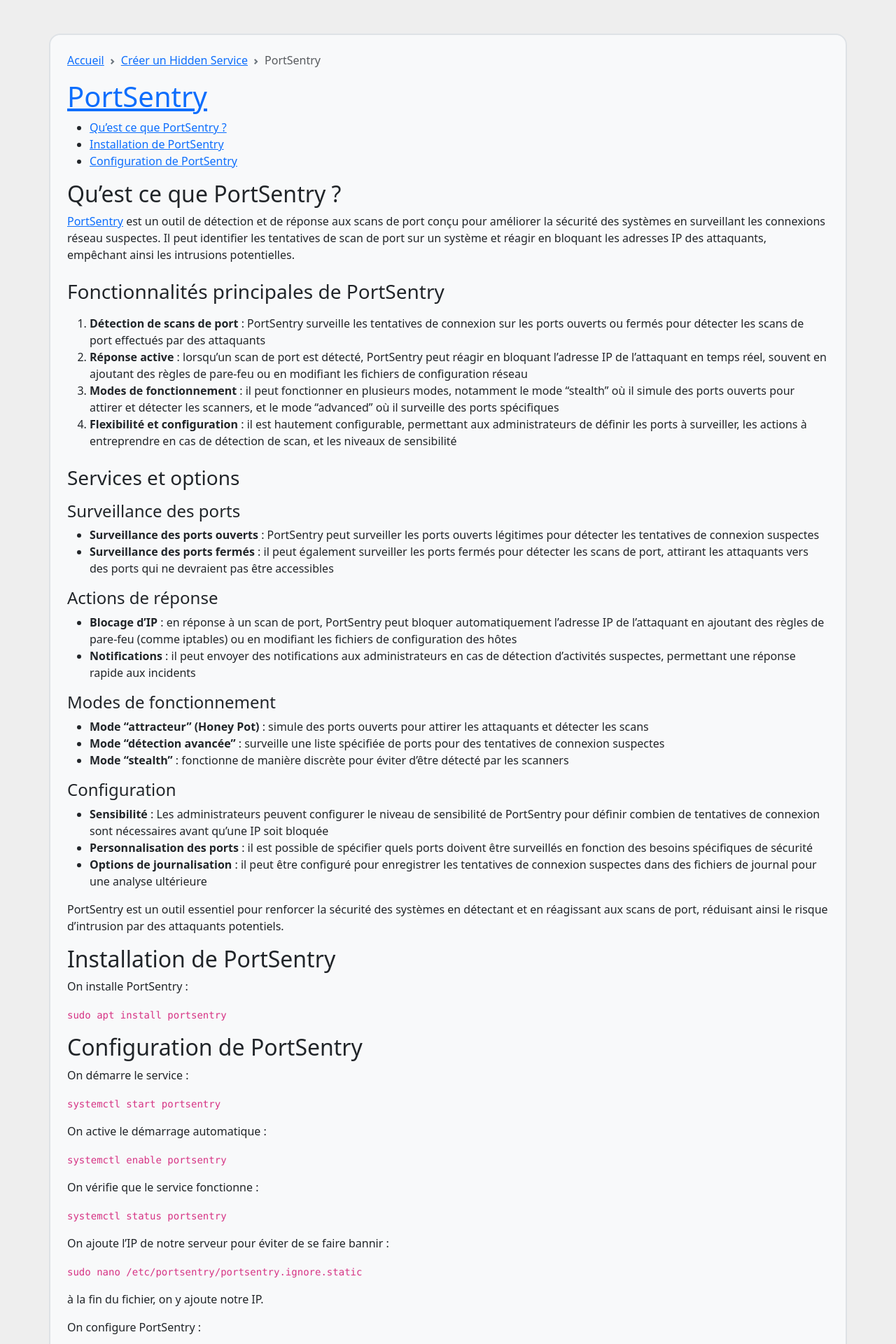
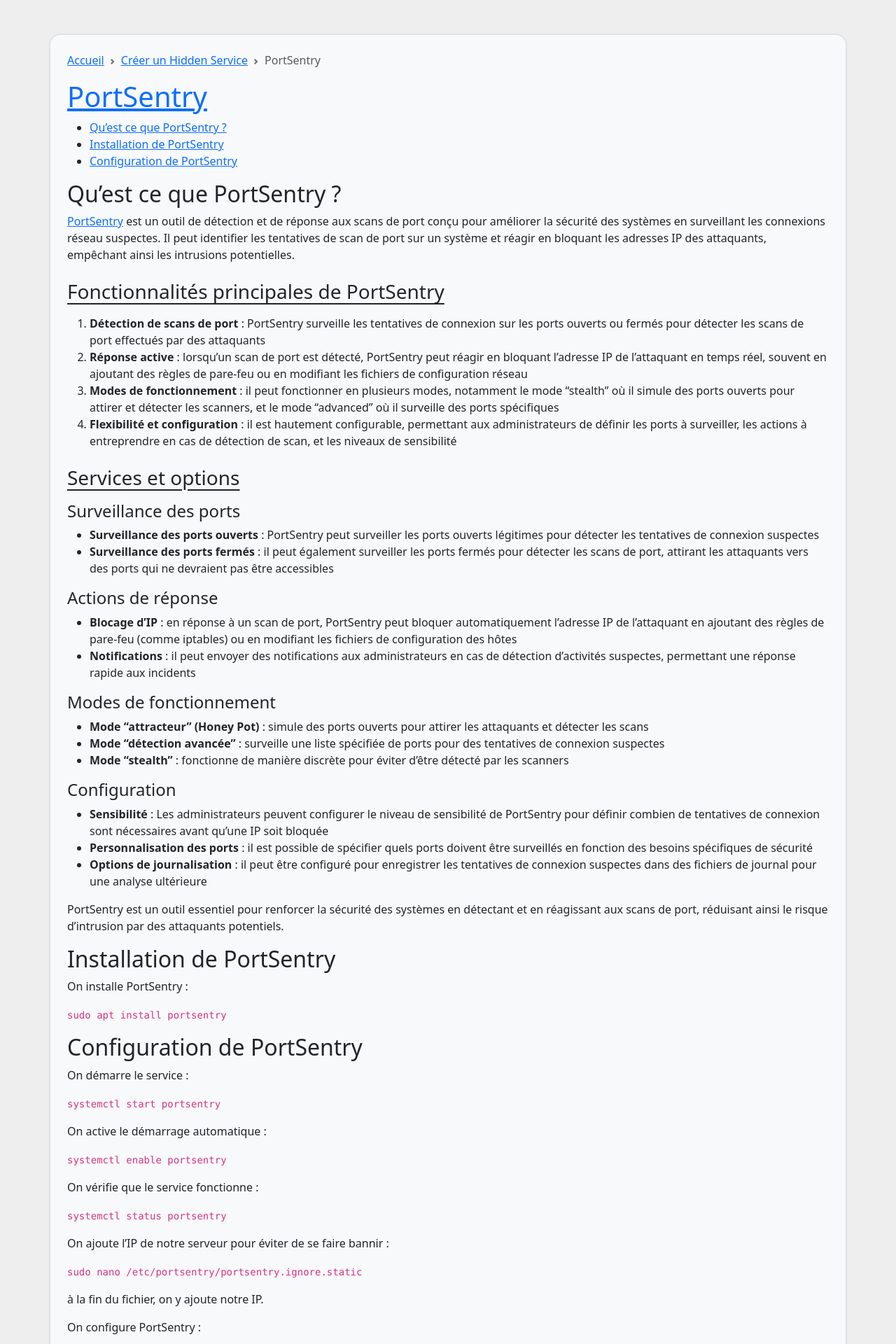
Before and after one commit to Machou/machou.github.io, a Jekyll site: the page built from pages/portsentry.md, in a window 1280 px wide. Shown: the top 1920 px of the page at 70% size. Built offline with Jekyll 4.4.1, drawn with Linux system fonts in a browser that asks for light colours; comment, search, counter and statistics services are not loaded.

Commit message:
corrections

```diff
--- a/assets/css/style.css
+++ b/assets/css/style.css
@@ -4,6 +4,8 @@
 
 h3 {
 	margin: 1.5rem 0 1rem;
+	text-decoration: underline;
+	text-underline-offset: .375rem;
 }
 
 .table-wow td:first-child {
```
